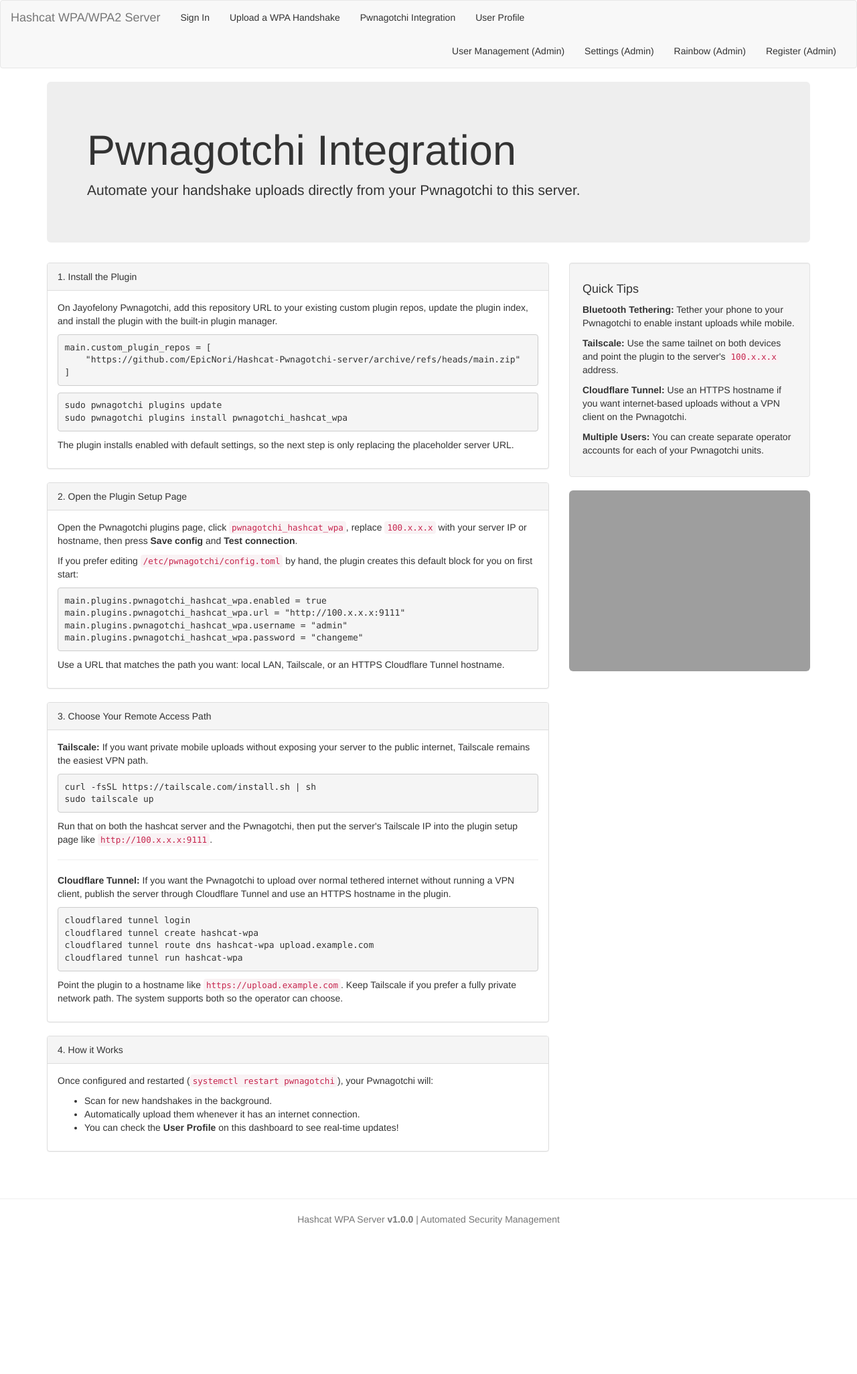
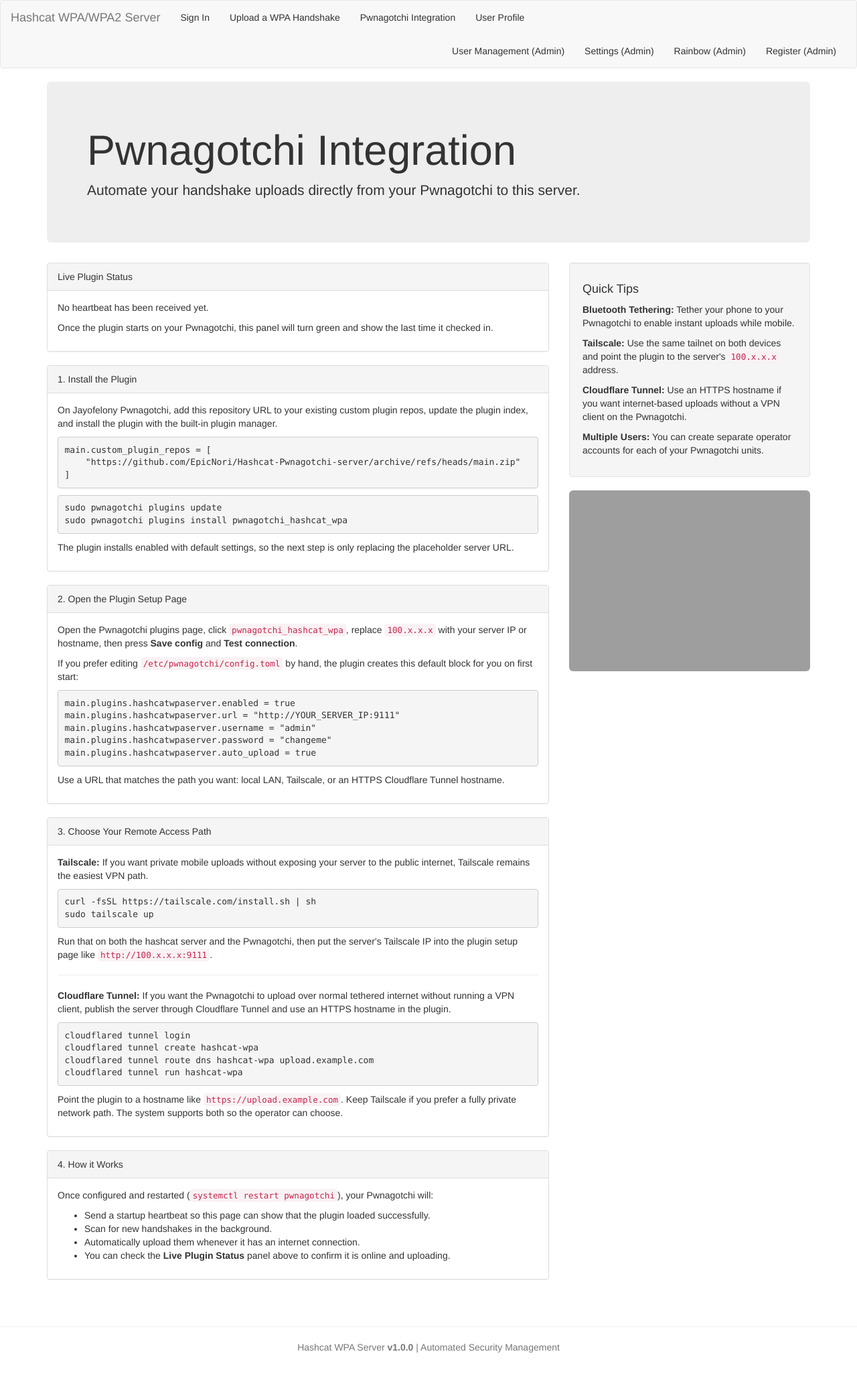
Before and after one commit to EpicNori/Hashcat-Pwnagotchi-server, a Flask app: page /pwnagotchi in a window 1280 px wide. Shown: the whole page at 67% size. Before the commit the page ends 1828 px from the top, so only its background shows below. Run offline with Flask 3, Linux system fonts and the light colour scheme; parts of the project's set-up code (start-up, migrations or seed data) failed here and were passed over; some libraries are stand-ins or nearby versions; grey boxes are pictures that could not be loaded.

Commit message:
Add Pwnagotchi plugin heartbeat status

```diff
--- a/app/templates/pwnagotchi.html
+++ b/app/templates/pwnagotchi.html
@@ -9,6 +9,37 @@
 
     <div class="row">
         <div class="col-md-8">
+            <div class="panel panel-default">
+                <div class="panel-heading">Live Plugin Status</div>
+                <div class="panel-body">
+                    {% if latest_pwnagotchi_status %}
+                        <p>
+                            <span class="label {% if latest_pwnagotchi_status.online %}label-success{% else %}label-warning{% endif %}">
+                                {% if latest_pwnagotchi_status.online %}
+                                    Online
+                                {% elif latest_pwnagotchi_status.last_seen %}
+                                    Last seen {{ latest_pwnagotchi_status.last_seen.strftime('%Y-%m-%d %H:%M') }}
+                                {% else %}
+                                    No recent heartbeat
+                                {% endif %}
+                            </span>
+                            <span class="label label-info">User: {{ latest_pwnagotchi_status.username }}</span>
+                            <span class="label label-default">Plugin: {{ latest_pwnagotchi_status.plugin_version }}</span>
+                        </p>
+                        <p><b>Hostname:</b> {{ latest_pwnagotchi_status.hostname }}</p>
+                        <p><b>Last event:</b> {{ latest_pwnagotchi_status.last_event }}</p>
+                        <p><b>Last message:</b> {{ latest_pwnagotchi_status.last_message or "No message yet." }}</p>
+                        {% if latest_pwnagotchi_status.last_upload_at %}
+                        <p><b>Last upload:</b> {{ latest_pwnagotchi_status.last_upload_at.strftime('%Y-%m-%d %H:%M') }} from {{ latest_pwnagotchi_status.last_upload_filename }}</p>
+                        {% endif %}
+                        <p><b>Total uploads seen:</b> {{ latest_pwnagotchi_status.upload_count }}</p>
+                    {% else %}
+                        <p>No heartbeat has been received yet.</p>
+                        <p>Once the plugin starts on your Pwnagotchi, this panel will turn green and show the last time it checked in.</p>
+                    {% endif %}
+                </div>
+            </div>
+
             <div class="panel panel-default">
                 <div class="panel-heading">1. Install the Plugin</div>
                 <div class="panel-body">
@@ -28,10 +59,11 @@ sudo pwnagotchi plugins install pwnagotchi_hashcat_wpa</pre>
                     <p>Open the Pwnagotchi plugins page, click <code>pwnagotchi_hashcat_wpa</code>, replace <code>100.x.x.x</code> with your server IP or hostname, then press <b>Save config</b> and <b>Test connection</b>.</p>
                     <p>If you prefer editing <code>/etc/pwnagotchi/config.toml</code> by hand, the plugin creates this default block for you on first start:</p>
                     <pre style="word-wrap: break-word; white-space: pre-wrap;">
-main.plugins.pwnagotchi_hashcat_wpa.enabled = true
-main.plugins.pwnagotchi_hashcat_wpa.url = "http://100.x.x.x:9111"
-main.plugins.pwnagotchi_hashcat_wpa.username = "admin"
-main.plugins.pwnagotchi_hashcat_wpa.password = "changeme"</pre>
+main.plugins.hashcatwpaserver.enabled = true
+main.plugins.hashcatwpaserver.url = "http://{{ network_ip }}:9111"
+main.plugins.hashcatwpaserver.username = "admin"
+main.plugins.hashcatwpaserver.password = "changeme"
+main.plugins.hashcatwpaserver.auto_upload = true</pre>
                     <p>Use a URL that matches the path you want: local LAN, Tailscale, or an HTTPS Cloudflare Tunnel hostname.</p>
                 </div>
             </div>
@@ -58,12 +90,43 @@ cloudflared tunnel run hashcat-wpa</pre>
                 <div class="panel-body">
                     <p>Once configured and restarted (<code>systemctl restart pwnagotchi</code>), your Pwnagotchi will:</p>
                     <ul>
+                        <li>Send a startup heartbeat so this page can show that the plugin loaded successfully.</li>
                         <li>Scan for new handshakes in the background.</li>
                         <li>Automatically upload them whenever it has an internet connection.</li>
-                        <li>You can check the <b>User Profile</b> on this dashboard to see real-time updates!</li>
+                        <li>You can check the <b>Live Plugin Status</b> panel above to confirm it is online and uploading.</li>
                     </ul>
                 </div>
             </div>
+
+            {% if pwnagotchi_statuses %}
+            <div class="panel panel-default">
+                <div class="panel-heading">Known Devices</div>
+                <div class="panel-body table-responsive">
+                    <table class="table table-striped">
+                        <tr>
+                            <th>User</th>
+                            <th>Hostname</th>
+                            <th>Status</th>
+                            <th>Last Seen</th>
+                            <th>Uploads</th>
+                        </tr>
+                        {% for status in pwnagotchi_statuses %}
+                        <tr>
+                            <td>{{ status.username }}</td>
+                            <td>{{ status.hostname }}</td>
+                            <td>
+                                <span class="label {% if status.online %}label-success{% else %}label-warning{% endif %}">
+                                    {{ "Online" if status.online else "Offline" }}
+                                </span>
+                            </td>
+                            <td>{{ status.last_seen.strftime('%Y-%m-%d %H:%M') if status.last_seen else "Never" }}</td>
+                            <td>{{ status.upload_count }}</td>
+                        </tr>
+                        {% endfor %}
+                    </table>
+                </div>
+            </div>
+            {% endif %}
         </div>
 
         <div class="col-md-4">
--- a/app/views.py
+++ b/app/views.py
@@ -19,7 +19,7 @@ from app.domain import TaskInfoStatus, Rule, InvalidFileError, Workload, Hashcat
 from app.logger import logger
 from app.login import LoginForm, RegistrationForm, User, RoleEnum, register_user, create_first_users, Role, \
     roles_required, user_has_roles
-from app.uploader import cap_uploads, UploadForm, UploadedTask, check_incomplete_tasks, backward_db_compatibility
+from app.uploader import cap_uploads, UploadForm, UploadedTask, PwnagotchiStatus, check_incomplete_tasks, backward_db_compatibility
 from app.utils.file_io import read_last_benchmark, bssid_essid_from_22000, build_rainbow_wordlist, read_hashcat_brain_password, decode_essid_hex, normalize_stored_capture_filename, resolve_existing_capture_path, extract_password_from_found_key
 from app.utils.utils import is_safe_url, hashcat_devices_info, date_formatted
 from app.word_magic import create_digits_wordlist, estimate_runtime_fmt, create_fast_wordlists
@@ -340,15 +340,59 @@ def submit_uploaded_capture(file_storage, user: User, form: UploadForm, wordlist
     db.session.commit()
     for file_essid, task in tasks.items():
         hashcat_worker.submit_capture(file_essid, uploaded_form=form, task=task)
+    upsert_pwnagotchi_status(
+        username=user.username,
+        event="upload",
+        message=f"Uploaded {filename} and scheduled {len(tasks)} task(s).",
+        upload_filename=filename,
+    )
 
     return {
         "filename": filename,
         "tasks": len(tasks),
     }
 
+
+def upsert_pwnagotchi_status(*, username: str, event: str, message: str | None = None,
+                             hostname: str | None = None, plugin_version: str | None = None,
+                             upload_filename: str | None = None):
+    status = PwnagotchiStatus.query.filter_by(username=username).first()
+    if status is None:
+        status = PwnagotchiStatus(username=username)
+        db.session.add(status)
+    status.mark_seen(
+        event=event,
+        message=message,
+        hostname=hostname,
+        plugin_version=plugin_version,
+        upload_filename=upload_filename,
+    )
+    db.session.commit()
+    return status
+
+
+def get_pwnagotchi_status_snapshot():
+    statuses = PwnagotchiStatus.query.order_by(PwnagotchiStatus.last_seen.desc().nullslast()).all()
+    return [{
+        "username": status.username,
+        "hostname": status.hostname or status.username,
+        "plugin_version": status.plugin_version or "unknown",
+        "last_event": status.last_event or "unknown",
+        "last_message": status.last_message or "",
+        "last_seen": status.last_seen,
+        "last_upload_at": status.last_upload_at,
+        "last_upload_filename": status.last_upload_filename or "",
+        "upload_count": status.upload_count or 0,
+        "online": status.is_online,
+    } for status in statuses]
+
+
 @app.route('/pwnagotchi')
 def pwnagotchi():
-    return render_template('pwnagotchi.html', title='Pwnagotchi Integration')
+    statuses = get_pwnagotchi_status_snapshot()
+    latest_status = statuses[0] if statuses else None
+    return render_template('pwnagotchi.html', title='Pwnagotchi Integration',
+                           pwnagotchi_statuses=statuses, latest_pwnagotchi_status=latest_status)
 
 @app.shell_context_processor
 def make_shell_context():
@@ -362,7 +406,6 @@ def upload():
     if form.validate_on_submit():
         if not user_has_roles(current_user, RoleEnum.USER):
             return flask.abort(HTTPStatus.FORBIDDEN, description="You do not have the permission to start jobs.")
-
         uploads = non_empty_uploads()
         uploaded = []
         failed = []
@@ -449,7 +492,6 @@ def api_upload():
     )
     if not form.validate():
         return flask.abort(HTTPStatus.BAD_REQUEST, description=str(form.errors))
-
     uploaded = []
     failed = []
     wordlist_started = False
@@ -470,6 +512,32 @@ def api_upload():
         "message": f"Uploaded {len(uploaded)} capture(s) with {sum(item['tasks'] for item in uploaded)} task(s) scheduled.",
         "uploaded": uploaded,
         "failed": failed,
+    })
+
+
+@app.route('/api/pwnagotchi/heartbeat', methods=['POST'])
+def api_pwnagotchi_heartbeat():
+    auth = request.authorization
+    if not auth or not auth.username or not auth.password:
+        return flask.abort(HTTPStatus.UNAUTHORIZED, description="Missing basic authentication")
+    user = User.query.filter_by(username=auth.username).first()
+    if not user or not user.verify_password(auth.password):
+        return flask.abort(HTTPStatus.UNAUTHORIZED, description="Invalid credentials")
+    if not user_has_roles(user, RoleEnum.USER):
+        return flask.abort(HTTPStatus.FORBIDDEN, description="Insufficient permissions")
+
+    payload = request.get_json(silent=True) or request.form or {}
+    status = upsert_pwnagotchi_status(
+        username=user.username,
+        event=payload.get("event", "heartbeat"),
+        message=payload.get("message"),
+        hostname=payload.get("hostname"),
+        plugin_version=payload.get("plugin_version"),
+    )
+    return jsonify({
+        "status": "success",
+        "online": status.is_online,
+        "last_seen": status.last_seen.isoformat() if status.last_seen else None,
     })
 
 
```
Also changed, not shown: app/uploader.py (+33 -0 lines), extras/pwnagotchi_hashcat_wpa.py (+43 -0 lines), extras/README_PWNAGOTCHI.md.
